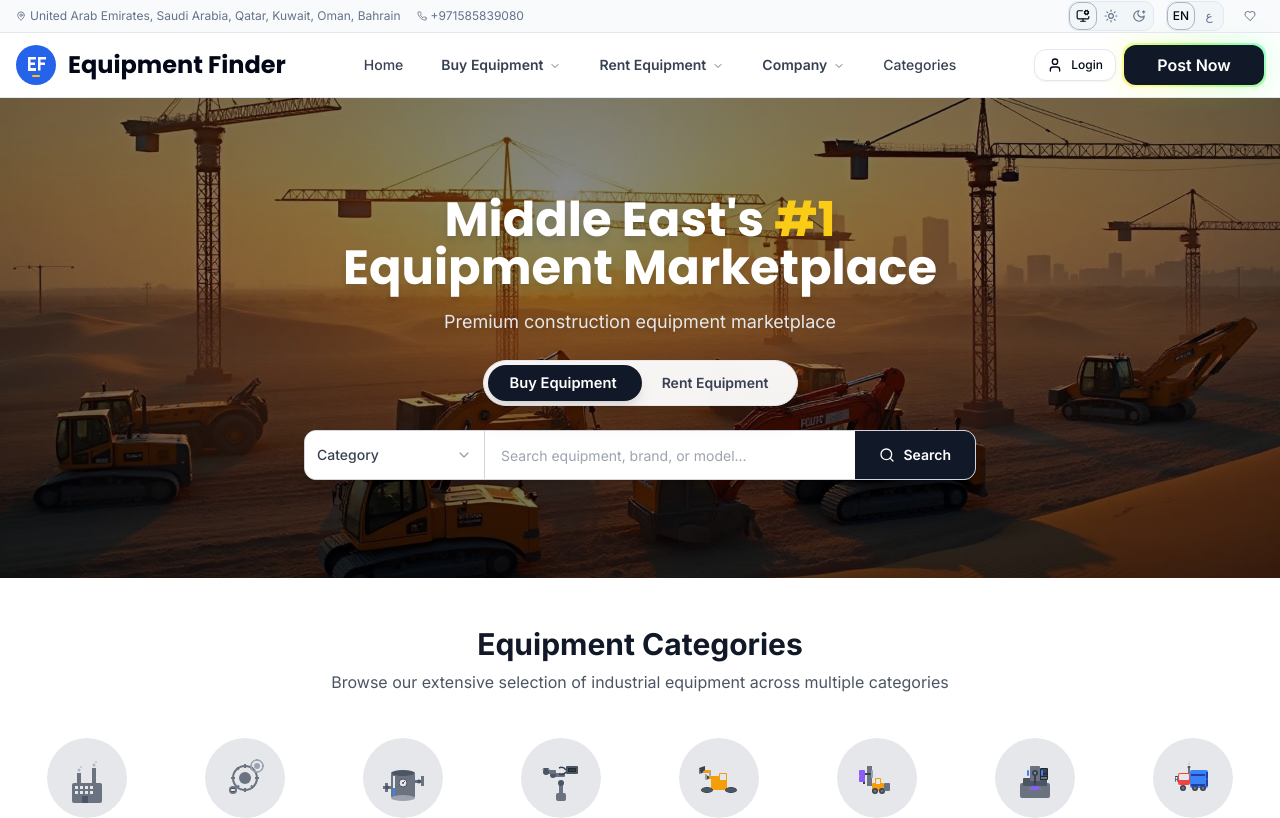
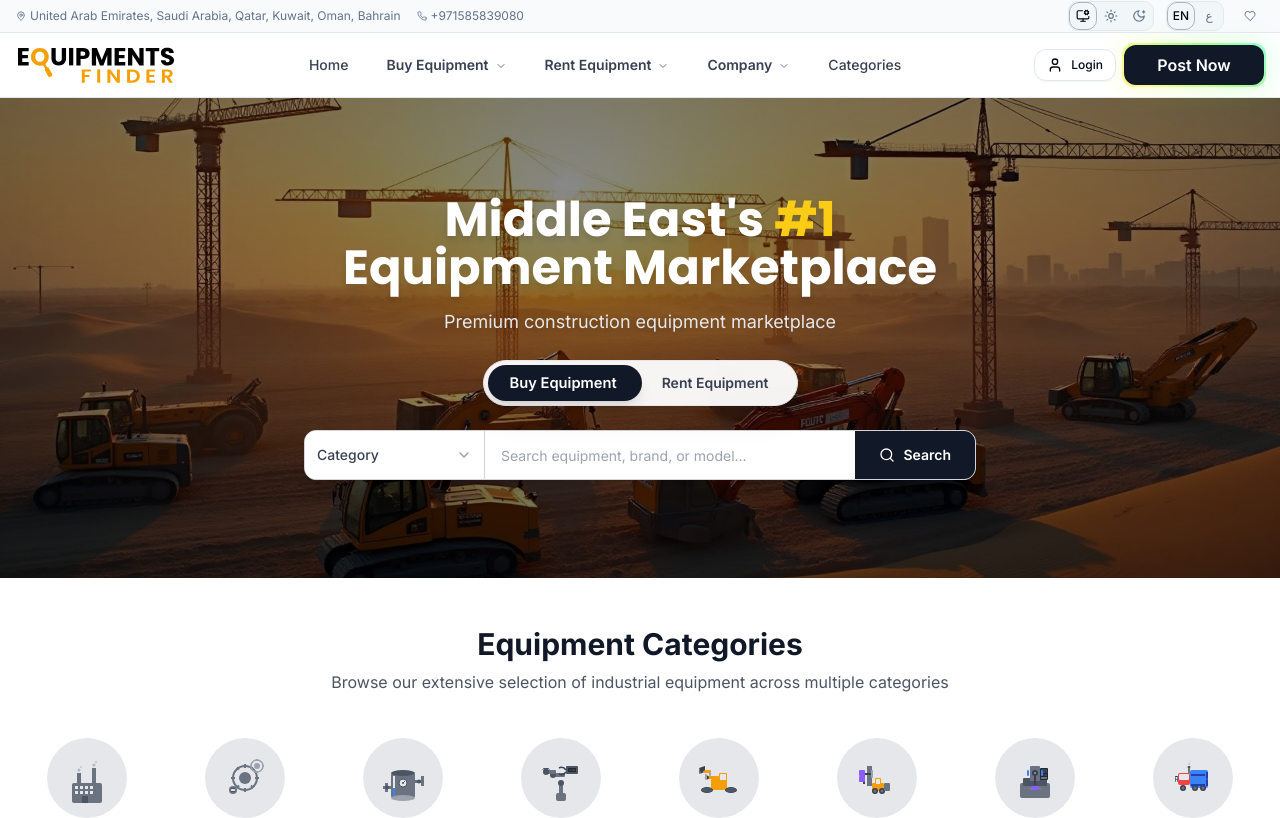
Before and after one commit to KakosoAi/ef-web, a Next.js app: page / in a window 1280 px wide. Shown: the top 818 px of the page. Built offline with nearby package versions, Linux system fonts and the light colour scheme.

Commit message:
logo svg added

```diff
--- a/src/features/layout/components/Header.tsx
+++ b/src/features/layout/components/Header.tsx
@@ -53,15 +53,15 @@ const Header = memo(() => {
       <div className='container mx-auto px-4'>
         <div className='flex items-center justify-between h-16'>
           {/* Logo */}
-          <div className='flex items-center space-x-3'>
+          <div className='flex items-center'>
             <Image
               src='/assets/ef-logo.svg'
               alt='EF Logo'
-              width={40}
+              width={120}
               height={40}
-              className='w-10 h-10'
+              className='w-auto h-10'
+              priority
             />
-            <div className='text-2xl font-display font-bold'>{siteConfig.name}</div>
           </div>
 
           {/* Desktop Navigation */}
```
Also changed, not shown: public/assets/ef-logo.svg.
